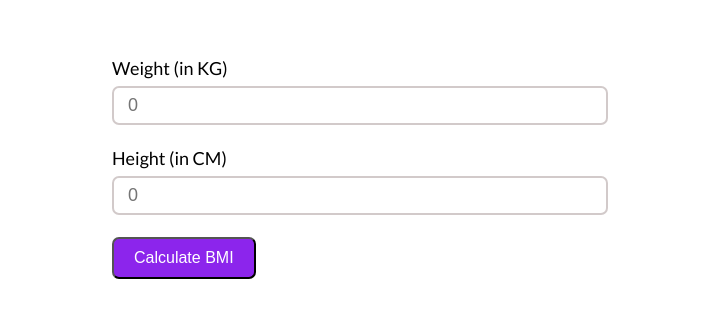
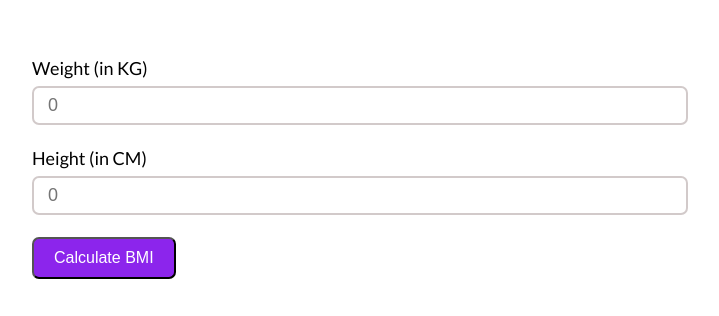
Before and after one commit to muhammadrayhanr/bmi-calculator, a plain HTML site: page index.html in a window 1280 px wide. Shown: the part 145-461 px from the top of the page, without its empty margins (296-1015 px from the left). Drawn offline with Linux system fonts and the light colour scheme.

Commit message:
perbaikan container

```diff
--- a/style.css
+++ b/style.css
@@ -14,7 +14,7 @@ body {
   margin-bottom: 60px;
 }
 .container {
-  margin: 0 400px;
+  margin: 0 20rem;
 }
 .field {
   margin-bottom: 15px;
```
